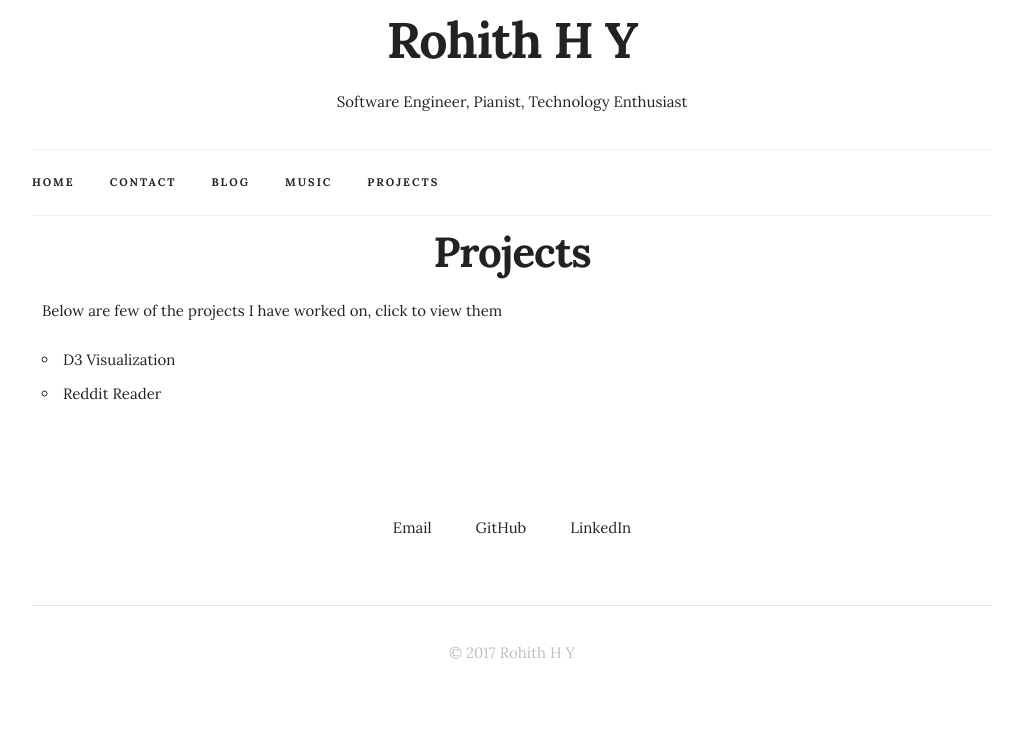
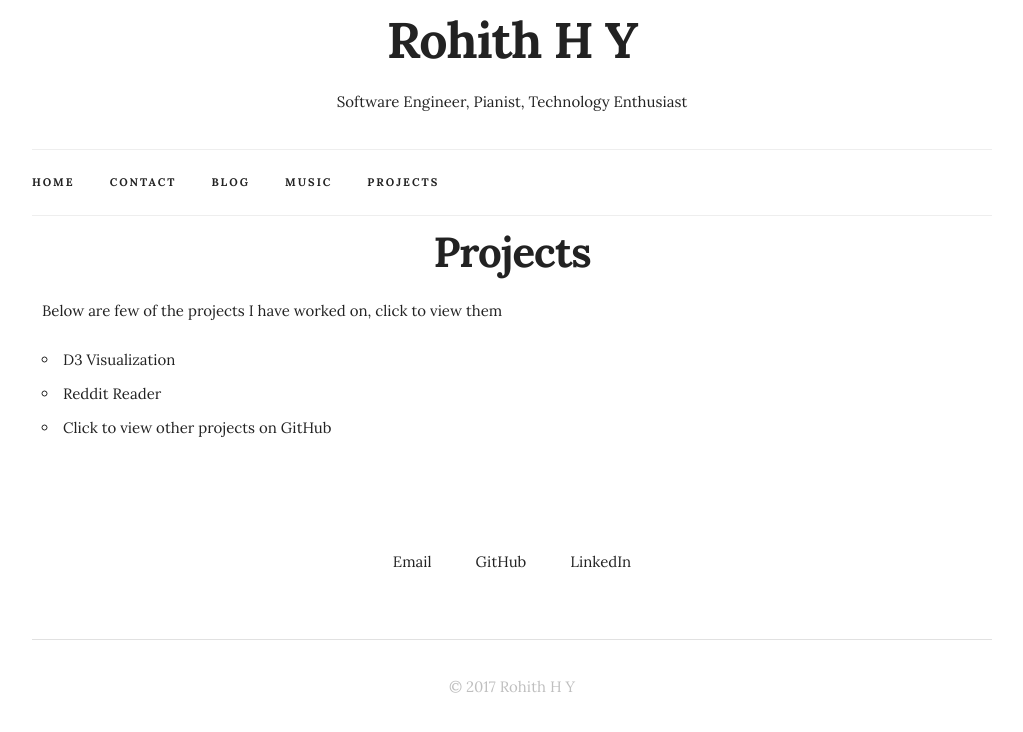
Before and after one commit to rohithh/rohithh.github.io, a Jekyll site: the page built from projects.html, in a window 1280 px wide. Shown: the top 732 px of the page, without its empty margins (128-1151 px from the left). Built offline with Jekyll 4.4.1, drawn with Linux system fonts in a browser that asks for light colours.

Commit message:
Updated projects

```diff
--- a/projects.html
+++ b/projects.html
@@ -16,6 +16,9 @@ description: "Projects"
                             <li>
                                 <a href="https://rohithh.github.io/RedditReader">Reddit Reader</a>
                             </li>
+                            <li>
+                                <a href="https://www.github.com/rohithh">Click to view other projects on GitHub</a>
+                            </li>
                         </ul>
                     </div>
                 </form>
```
